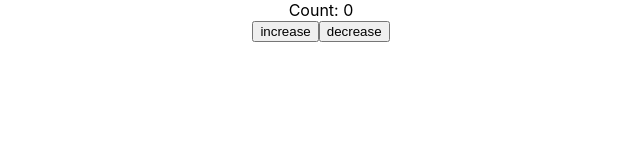
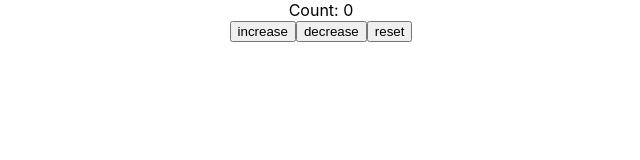
Before and after one commit to ksrinreddy/react-with-typescript-basics-practice, a React (Create React App) app: page / in a window 1280 px wide. Shown: the top 160 px of the page, without its empty margins (319-959 px from the left). Built offline with nearby package versions, Linux system fonts and the light colour scheme.

Commit message:
strict typing of useReducer by using discriminated union

```diff
--- a/src/components/state/Counter.tsx
+++ b/src/components/state/Counter.tsx
@@ -4,10 +4,16 @@
   count: number;
 };
 
-type CounterAction = {
-  type: string;
+type UpdateAction = {
+  type: "increase" | "decrease";
   payload: number;
 };
+
+type ResetAction = {
+  type: "reset";
+};
+
+type CounterAction = UpdateAction | ResetAction;
 
 const initialState = {
   count: 0,
@@ -19,6 +25,8 @@
       return { count: state.count + action.payload };
     case "decrease":
       return { count: state.count - action.payload };
+    case "reset":
+      return initialState;
     default:
       return state;
   }
@@ -35,6 +43,7 @@
       <button onClick={() => dispatch({ type: "decrease", payload: 10 })}>
         decrease
       </button>
+      <button onClick={() => dispatch({ type: "reset" })}>reset</button>
     </div>
   );
 };
```
